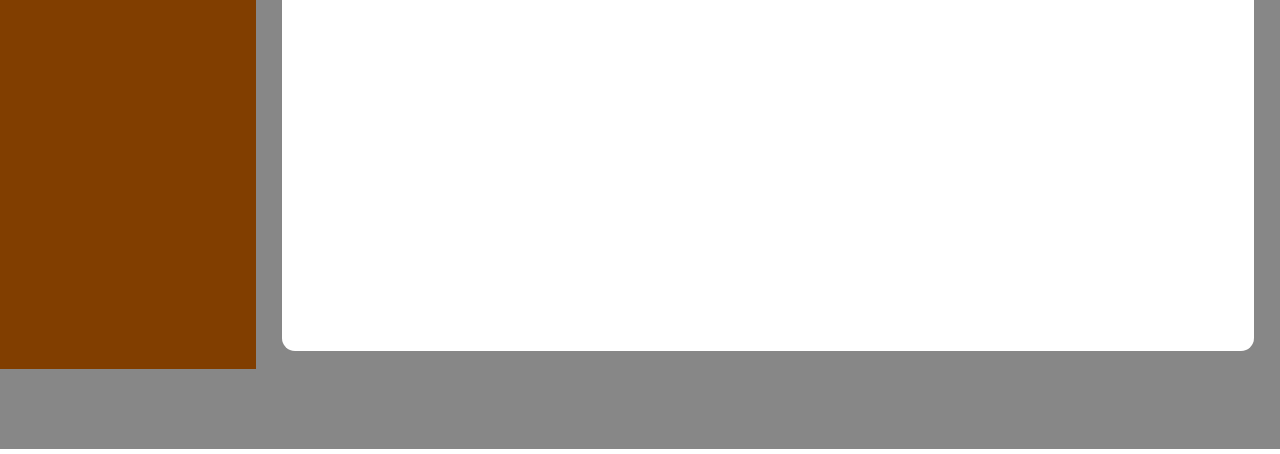
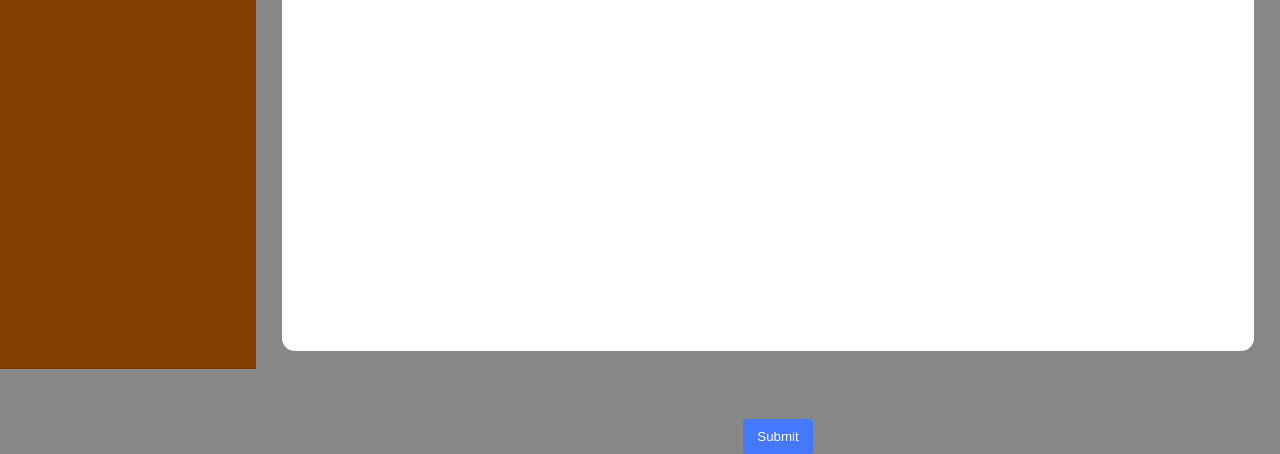
Before and after one commit to Asabito/NineRound-Inventory-Manager, a Django app: page /new-event in a window 1280 px wide. Shown: the part 431-885 px from the top of the page. Run offline with Django 4.2, Linux system fonts and the light colour scheme; data that the repository does not hold is empty.

Commit message:
add: new-event Submit button

```diff
--- a/nineround_web/inventory_app/templates/inventory_app/new-event.html
+++ b/nineround_web/inventory_app/templates/inventory_app/new-event.html
@@ -59,7 +59,8 @@
         /* border: 1px solid black; */
         align-items: start;
     }
-    #addItemButton{
+
+    #addItemButton {
         outline: none;
         outline: none;
         height: 30px;
@@ -72,6 +73,7 @@
         border-radius: 0px 4px 4px 0px;
         font-size: 12px;
     }
+
     /* ----------------------------------- Table ----------------------------------- */
     #itemTable {
         margin: 20px 20px 0 0px;
@@ -111,6 +113,27 @@
     .hargaPakaian {
         width: 7%;
     }
+
+    /* ----------------------------------- Bottom ----------------------------------- */
+
+    #submitButtonDiv {
+        display: flex;
+        align-items: center;
+        justify-content: center;
+        height: 100px;
+        /* border: 1px solid black; */
+        margin: 20px 20px 0 0;
+    }
+
+    #submitButtonDiv input {
+        height: 35px;
+        width: 70px;
+        outline: none;
+        color: white;
+        border: 0;
+        border-radius: 4px 4px 4px 4px;
+        background-color: #4478FF;
+    }
 </style>
 
 
@@ -146,7 +169,7 @@
                 <div class="ukuranPakaian">Ukuran</div>
                 <div class="hargaPakaian">Harga</div>
             </div>
-            <div class="scrollablePartTable" style="height:450px;">
+            <div class="scrollablePartTable" style="height:400px;">
                 {% for item in items %}
                 <div class="itemTableRow">
                     <div class="tableNumber">{{forloop.counter}}</div>
@@ -159,7 +182,11 @@
                 {% endfor %}
             </div>
         </div>
+        <div id="submitButtonDiv">
+            <input type="submit" value="Submit" name="submit-button">
+        </div>
+    </div>
 
-    </form>
+</form>
 
 {% endblock %}
```
